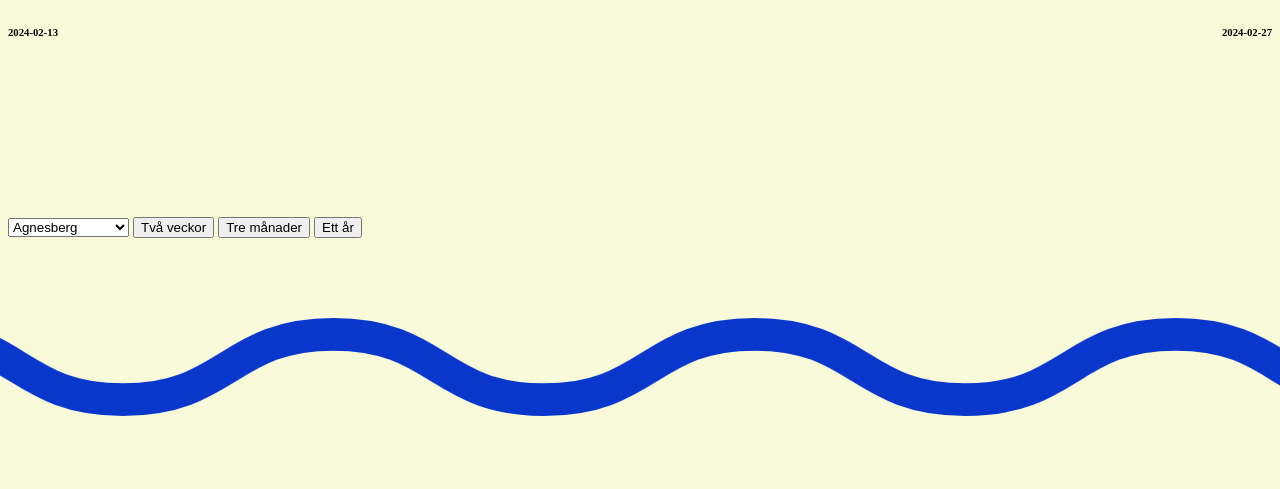
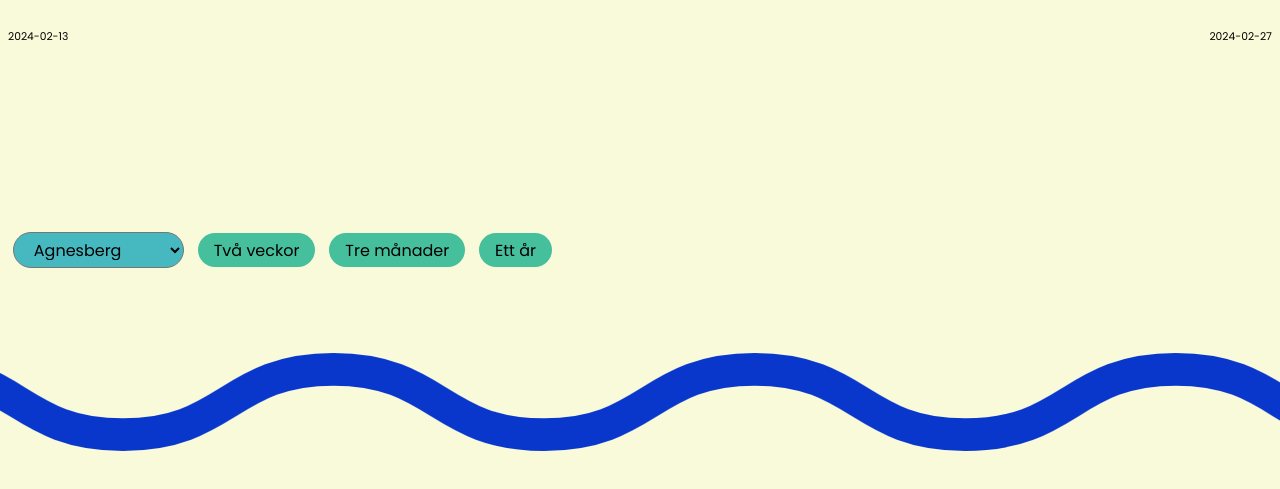
Before and after one commit to livoszlak/waterworks, a website with bundled scripts: page index.html in a window 1280 px wide. Shown: the part 73-562 px from the top of the page. Built offline with nearby package versions, Linux system fonts and the light colour scheme; no server answers.

Commit message:
button style

```diff
--- a/css/styles.css
+++ b/css/styles.css
@@ -1,5 +1,8 @@
 * {
   box-sizing: border-box;
+  font-family: "Poppins", sans-serif;
+  font-weight: 400;
+  font-style: normal;
 }
 
 body {
@@ -15,6 +18,25 @@ body {
 .heroSection {
   max-width: 90vw;
   overflow-x: scroll;
+}
+
+button {
+  border: none;
+  text-align: inherit;
+  font: inherit;
+  appearance: none;
+  padding: 0.3rem 1rem 0.3rem 1rem;
+  margin: 0.3rem;
+  background-color: #45bf9c;
+  border-radius: 3rem;
+}
+select {
+  text-align: inherit;
+  font: inherit;
+  padding: 0.3rem 0 0.3rem 1rem;
+  margin: 0.3rem;
+  background-color: #46b9c0;
+  border-radius: 3rem;
 }
 
 .logo {
--- a/index.html
+++ b/index.html
@@ -1,4 +1,4 @@
-<!doctype html>
+<!DOCTYPE html>
 <html lang="en">
   <head>
     <script
@@ -10,6 +10,12 @@
     <meta name="viewport" content="width=device-width, initial-scale=1.0" />
     <link rel="stylesheet" href="./css/styles.css" type="text/css" />
     <script src="/app.js" type="script"></script>
+    <link rel="preconnect" href="https://fonts.googleapis.com/" />
+    <link rel="preconnect" href="https://fonts.gstatic.com/" crossorigin />
+    <link
+      href="https://fonts.googleapis.com/css2?family=Poppins:ital,wght@0,100;0,200;0,300;0,400;0,500;0,600;0,700;0,800;0,900;1,100;1,200;1,300;1,400;1,500;1,600;1,700;1,800;1,900&display=swap"
+      rel="stylesheet"
+    />
     <title>Waterworks</title>
   </head>
   <body>
```
